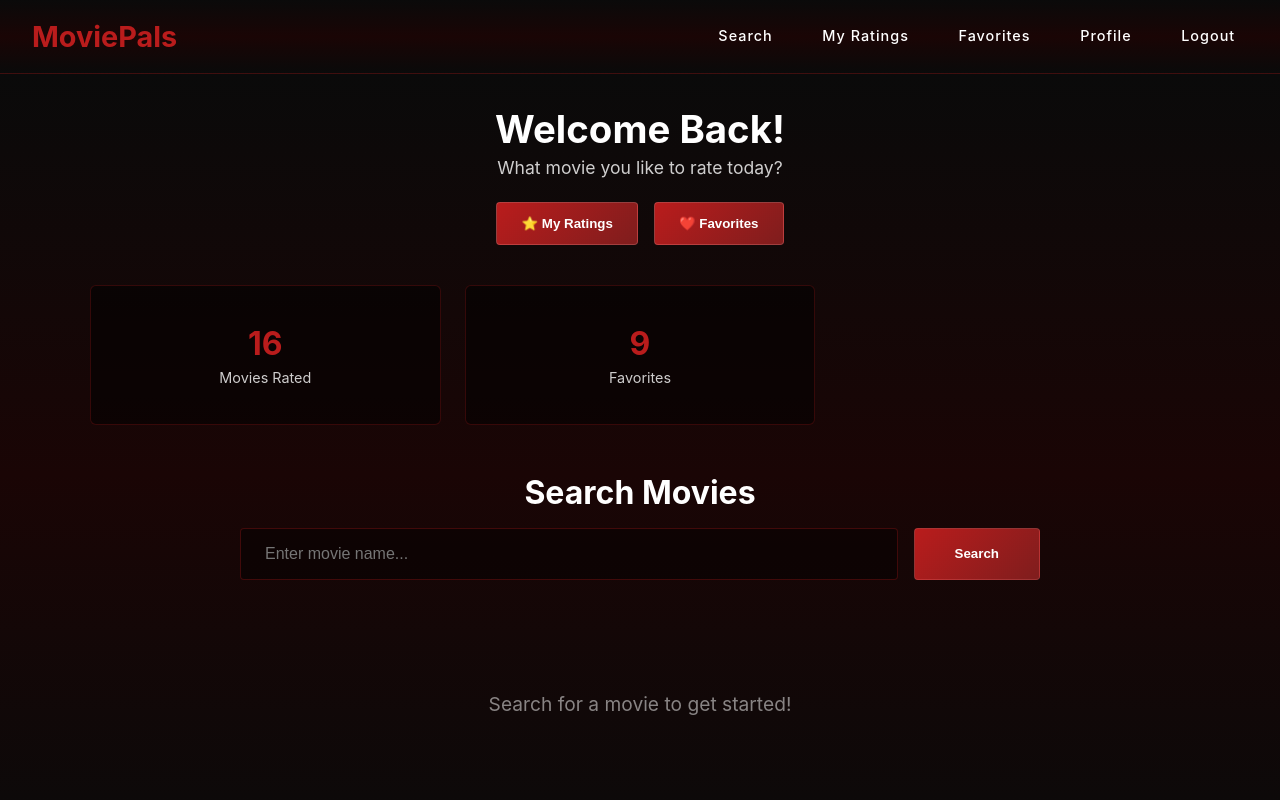
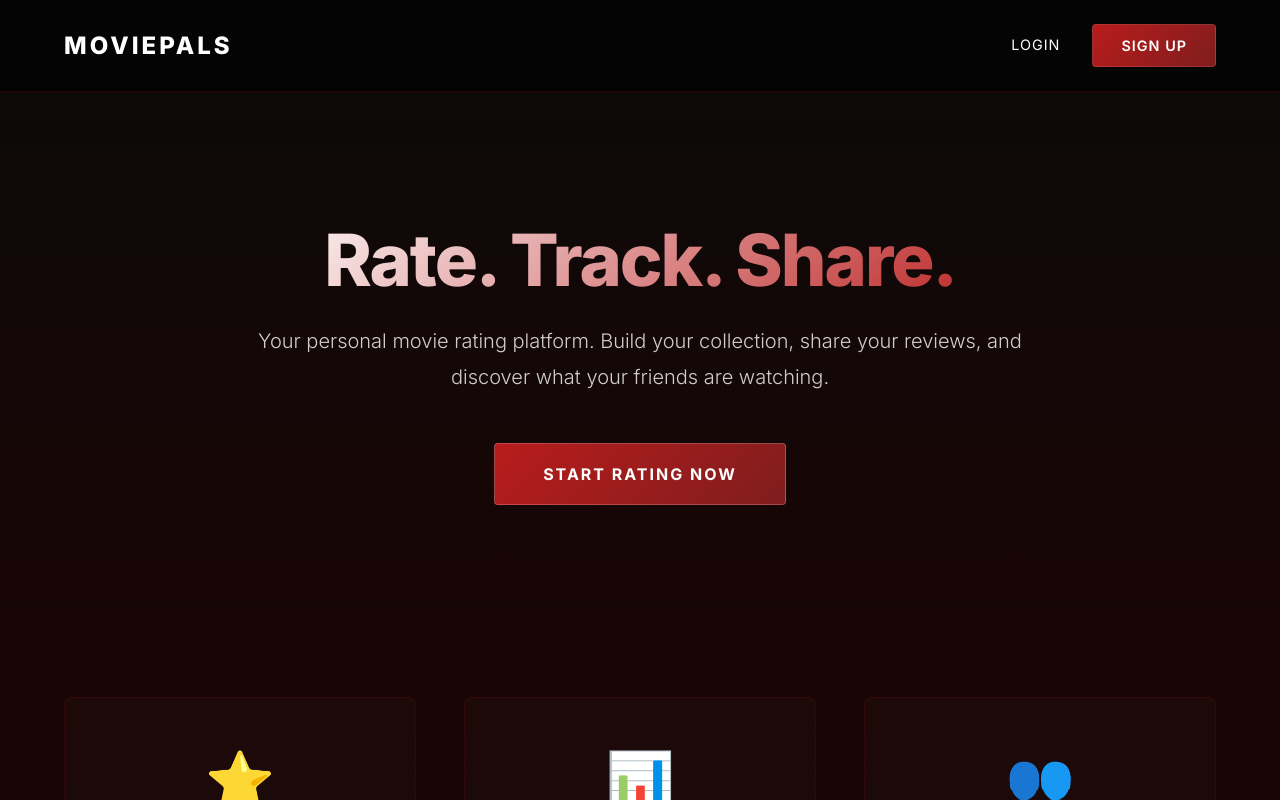
Before and after one commit to IsaacLaRose/MoviePals, a React (Create React App) app in the folder frontend/: page / in a window 1280 px wide. Before the commit this address led to /search. Shown: the top 800 px of the page. Built offline with nearby package versions, Linux system fonts and the light colour scheme.

Commit message:
NEW Ibrahim
Updated login state management and routing logic.

```diff
--- a/frontend/src/App.jsx
+++ b/frontend/src/App.jsx
@@ -11,28 +11,35 @@ import Ratings from "./components/Ratings/Ratings";
 import Favorites from "./components/Favorites/Favorites";
 import Friends from "./components/Friends/Friends";
 import MovieDetails from "./components/MovieDetails/MovieDetails";
-
-// Your friend profile page
 import FriendProfile from "./pages/FriendProfile/FriendProfile";
 
 import "./App.css";
 
 function App() {
-  const [isLoggedIn, setIsLoggedIn] = useState(true);
+  // ✔ Load login state from localStorage
+  const [isLoggedIn, setIsLoggedIn] = useState(
+    localStorage.getItem("loggedIn") === "true"
+  );
 
   const handleLogin = () => {
     localStorage.setItem("loggedIn", "true");
     setIsLoggedIn(true);
   };
 
+  const handleLogout = () => {
+    localStorage.removeItem("loggedIn");
+    setIsLoggedIn(false);
+  };
+
   return (
     <Router>
-      {isLoggedIn && <NavBar />}
+      {/* Navbar only when logged in */}
+      {isLoggedIn && <NavBar onLogout={handleLogout} />}
 
       <div className="App">
         <Routes>
 
-          {/* Landing */}
+          {/* Landing page (when logged out) */}
           <Route
             path="/"
             element={
@@ -40,11 +47,11 @@ function App() {
             }
           />
 
-          {/* Auth */}
+          {/* Login/Register */}
           <Route path="/login" element={<Login onLogin={handleLogin} />} />
           <Route path="/register" element={<Register />} />
 
-          {/* Protected Pages */}
+          {/* Protected Routes */}
           <Route
             path="/search"
             element={isLoggedIn ? <MovieSearch /> : <Navigate to="/login" replace />}
@@ -60,7 +67,7 @@ function App() {
             element={isLoggedIn ? <Friends /> : <Navigate to="/login" replace />}
           />
 
-          {/* FRIEND PROFILE PAGE */}
+          {/* ✔ ONLY ONE FRIEND PROFILE ROUTE */}
           <Route
             path="/user/:username"
             element={isLoggedIn ? <FriendProfile /> : <Navigate to="/login" replace />}
@@ -68,7 +75,7 @@ function App() {
 
           <Route
             path="/movie/:id"
-            element={<MovieDetails />}
+            element={isLoggedIn ? <MovieDetails /> : <Navigate to="/login" replace />}
           />
 
           <Route
@@ -82,7 +89,7 @@ function App() {
           />
 
           {/* Logout */}
-          <Route path="/logout" element={<Navigate to="/" replace />} />
+          <Route path="/logout" element={<Navigate to="/login" replace />} />
 
         </Routes>
       </div>
```
